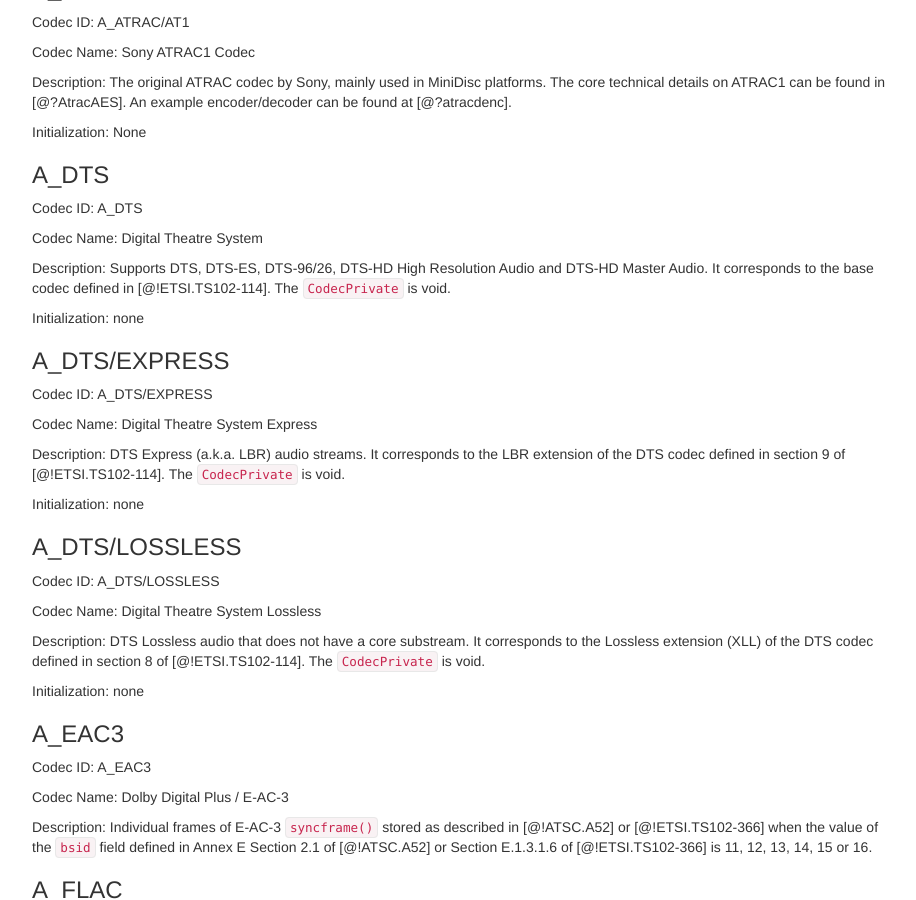
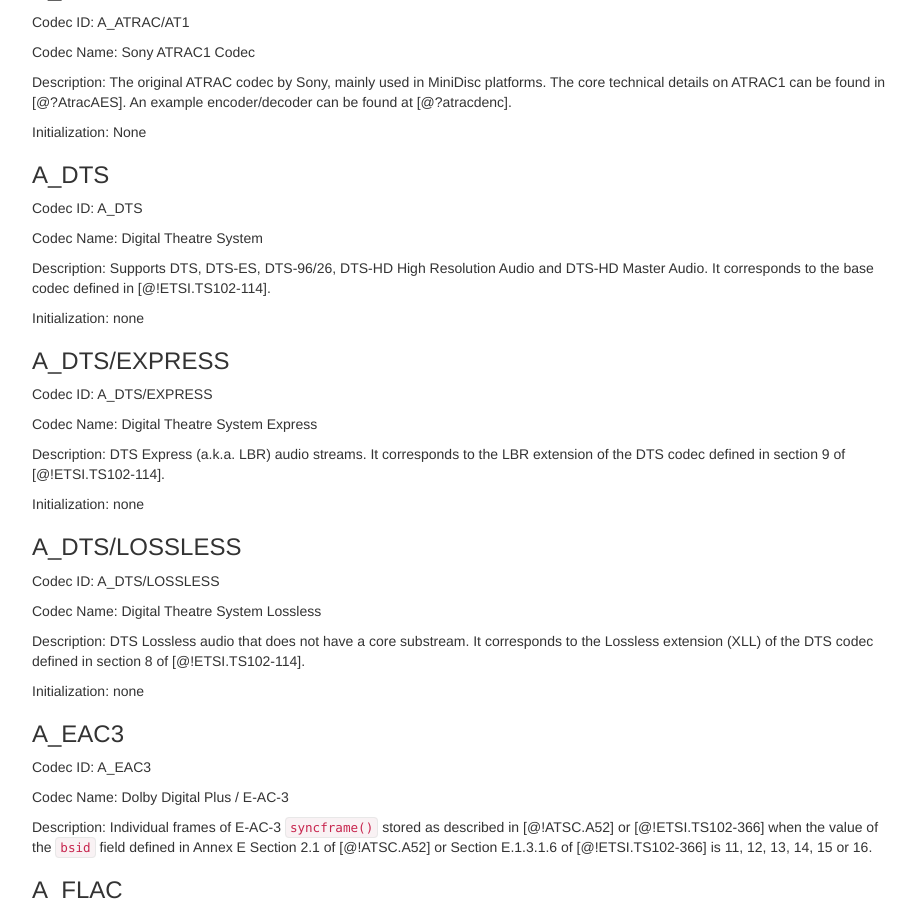
Before and after one commit to ietf-wg-cellar/matroska-specification, a Jekyll site: the page built from codec_specs.md, in a window 1280 px wide and 900 px high, scrolled down 10914 px. Shown: the whole window, without its empty margins (273-1189 px from the left). Built offline with Jekyll 4.4.1, drawn with Linux system fonts in a browser that asks for light colours; our own code applies the rules of GitHub Pages for plain Markdown files.

Commit message:
remove "The `CodecPrivate` is void."
We already have an Initialization attribute.

```diff
--- a/codec_specs.md
+++ b/codec_specs.md
@@ -632,7 +632,6 @@
 Codec Name: Digital Theatre System
 
 Description: Supports DTS, DTS-ES, DTS-96/26, DTS-HD High Resolution Audio and DTS-HD Master Audio. It corresponds to the base codec defined in [@!ETSI.TS102-114].
-The `CodecPrivate` is void.
 
 Initialization: none
 
@@ -643,7 +642,6 @@
 Codec Name: Digital Theatre System Express
 
 Description: DTS Express (a.k.a. LBR) audio streams.  It corresponds to the LBR extension of the DTS codec defined in section 9 of [@!ETSI.TS102-114].
-The `CodecPrivate` is void.
 
 Initialization: none
 
@@ -654,7 +652,6 @@
 Codec Name: Digital Theatre System Lossless
 
 Description: DTS Lossless audio that does not have a core substream. It corresponds to the Lossless extension (XLL) of the DTS codec defined in section 8 of [@!ETSI.TS102-114].
-The `CodecPrivate` is void.
 
 Initialization: none
 
```
